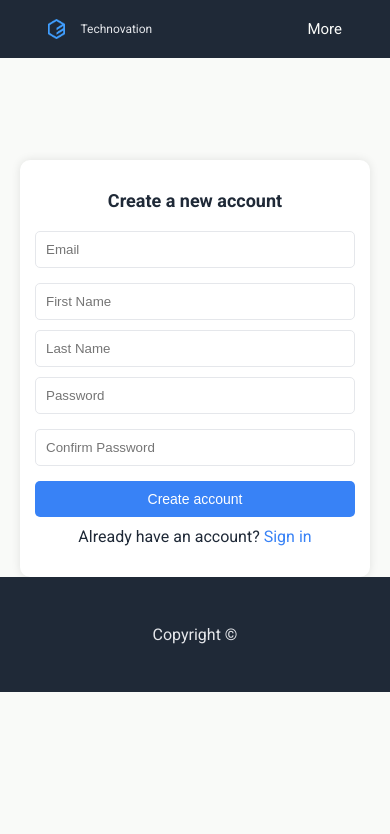
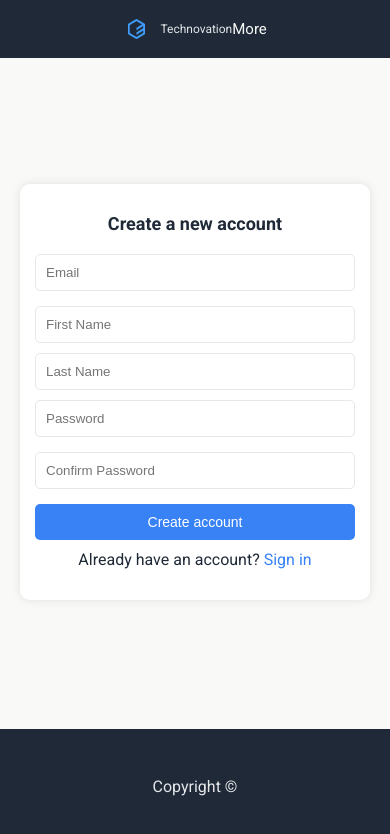
Before and after one commit to AhmedShab/assignment-2, a plain HTML site: page pages/sign up page/sign-up.html in a window 390 px wide. Drawn offline with Linux system fonts and the light colour scheme.

Commit message:
Update responsive

```diff
--- a/pages/forgot-password/forgot-password.css
+++ b/pages/forgot-password/forgot-password.css
@@ -29,6 +29,8 @@ header {
   position: fixed;
   top: 0px;
   width: 100%;
+  max-width: 1024px;
+  margin: 0 auto;
   background-color: var(--secondary-color);
   display: flex;
   justify-content: space-between;
@@ -90,16 +92,20 @@ html, body {
   padding: 0;
   display: flex;
   flex-direction: column;
+  height: 100%;
 }
+
 footer {
-  margin-top: 6rem;
+  margin-top: auto;
+  max-width: 1024px;
+  margin: 0 auto;
   background-color: var(--secondary-color);
   color: var(--background-color);
-  padding: 2rem 0rem;
+  padding: 2rem 0;
   display: flex;
   justify-content: center;
   align-items: center;
-  left: 0;
+  max-width: 1024px;
   width: 100%;
 }
 
@@ -108,6 +114,11 @@ main {
   display: flex;
   flex-direction: column;
   justify-content: center;
+  align-items: center;
+  min-height: calc(100vh - var(--header-height) - var(--footer-height));
+  max-width: 1024px;
+  width: 100%;
+  margin: 0 auto;
 }
 
 .logo {
@@ -124,11 +135,12 @@ main {
   justify-content: center;
   margin: 0 auto;
   padding: 0 20px;
-  min-height: 100vh;
+  max-width: 1024px;
+  width: 100%;
   text-align: center;
   flex: 1;
   padding: 0 20px;
-  margin-top: 10rem;
+  margin-top: 5rem;
 }
 
 .logo-img {
@@ -210,9 +222,7 @@ main {
 
 /* Responsive Design */
 @media (max-width: 768px) {
-  footer{
-    margin-top: 10rem;
-  }
+
   .nav-container {
     display: none;
   }
@@ -222,10 +232,6 @@ main {
 
   .dropdown:hover .nav-container a:not(:first-child) {
     display: block;
-  }
-  header {
-    padding: 5px 5rem;
-    font-size: 14px;
   }
   .register-container {
     display: none;
@@ -239,20 +245,21 @@ main {
   .forgot-password-form {
     padding: 20px;
   }
+  header,
+  main,
+  footer {
+    max-width: 768px;
+    margin: 0 auto;
+  }
 }
 
-@media (max-width: 480px) {
+@media (max-width: 425px) {
   .logo-container p {
     font-size: 12px;
   }
   .logo-container img {
     height: 20px;
   }
-  header {
-    padding: 5px 3rem;
-    font-size: 12px;
-  }
-
   .register-container {
     display: none;
   }
@@ -273,20 +280,20 @@ main {
   .forgot-password-form button {
     font-size: 14px;
   }
-
+  header,
+  main,
   footer {
-    margin-top: auto;
+    max-width: 425px;
+    margin: 0 auto;
   }
 }
 
 
-@media (min-width: 1800px) {
+@media (min-width: 1024px) {
+  header,
+  main,
   footer {
-    position: absolute;
-    bottom: 0;
-  }
-  .forgot-password-container{
-    margin-top: 0;
-    min-height: 100vh;
+    max-width: 1024px;
+    margin: 0 auto;
   }
 }
--- a/pages/sign in page/sign-in.css
+++ b/pages/sign in page/sign-in.css
@@ -37,6 +37,8 @@ header {
   font-size: 18px;
   padding: 5px 8rem;
   z-index: 1000;
+  max-width: 1024px;
+  margin: 0 auto;
 }
 
 header div p {
@@ -71,16 +73,18 @@ header div p {
 .dropdown:hover .dropdown-content {
   display: block;
 }
+
 footer {
-  margin-top: 6rem;
   background-color: var(--secondary-color);
   color: var(--background-color);
-  padding: 2rem 0rem;
+  padding: 2rem 0;
   display: flex;
   justify-content: center;
   align-items: center;
-  left: 0;
   width: 100%;
+  margin-top: auto;
+  max-width: 1024px;
+  margin: 0 auto;
 }
 
 .dropdown:hover a {
@@ -101,6 +105,7 @@ html, body {
   padding: 0;
   display: flex;
   flex-direction: column;
+  height: 100%;
 }
 
 .logo {
@@ -114,6 +119,11 @@ main {
   display: flex;
   flex-direction: column;
   justify-content: center;
+  align-items: center;
+  min-height: calc(100vh - var(--header-height) - var(--footer-height));
+  max-width: 1024px;
+  width: 100%;
+  margin: 0 auto;
 }
 
 /* Main section styling */
@@ -123,10 +133,12 @@ main {
   align-items: center;
   justify-content: center;
   margin: 0 auto;
-  min-height: 100vh;
+  text-align: center;
   flex: 1;
   padding: 0 20px;
+  max-width: 1024px;
   margin-top: 10rem;
+  width: 100%;
 }
 
 .logo-img {
@@ -206,9 +218,6 @@ main {
 
 /* Responsive Design */
 @media (max-width: 768px) {
-  footer {
-    margin-top: 10rem;
-  }
   .nav-container {
     display: none;
   }
@@ -219,12 +228,9 @@ main {
   .dropdown:hover .nav-container a:not(:first-child) {
     display: block;
   }
-  header {
-    padding: 5px 5rem;
-    font-size: 14px;
-  }
-  .register-container {
-    display: none;
+
+  .signin-container{
+    margin-top: 60px;
   }
   .logo-container img {
     height: 25px;
@@ -235,22 +241,24 @@ main {
   .signin-form {
     padding: 20px;
   }
+  header,
+  main,
+  footer {
+    max-width: 768px;
+    margin: 0 auto;
+  }
 }
 
-@media (max-width: 480px) {
+@media (max-width: 425px) {
   .logo-container p {
     font-size: 12px;
   }
   .logo-container img {
     height: 20px;
   }
-  header {
-    padding: 5px 3rem;
-    font-size: 12px;
-  }
 
-  .register-container {
-    display: none;
+  .signin-container{
+    margin-top: 55px;
   }
 
   .signin-form {
@@ -264,19 +272,22 @@ main {
   .signin-form button {
     font-size: 14px;
   }
-
+  header,
+  main,
   footer {
-    margin-top: auto;
+    max-width: 425px;
+    margin: 0 auto;
   }
 }
 
-@media (min-width: 1800px) {
+@media (min-width: 1024px) {
+  header,
+  main,
   footer {
-    position: absolute;
-    bottom: 0;
+    max-width: 1024px;
+    margin: 0 auto;
   }
   .signin-container{
-    margin-top: 0;
     min-height: 100vh;
   }
 }
--- a/pages/sign up page/sign-up.css
+++ b/pages/sign up page/sign-up.css
@@ -43,6 +43,8 @@ header {
   font-size: 18px;
   padding: 5px 8rem;
   z-index: 1000;
+  max-width: 1024px;
+  margin: 0 auto;
 }
 
 header div p {
@@ -91,10 +93,19 @@ html, body {
   padding: 0;
   display: flex;
   flex-direction: column;
+  height: 100%;
 }
 
 main {
   flex: 1;
+  display: flex;
+  flex-direction: column;
+  justify-content: center;
+  align-items: center;
+  min-height: calc(100vh - var(--header-height) - var(--footer-height));
+  max-width: 1024px;
+  width: 100%;
+  margin: 0 auto;
 }
 
 .logo {
@@ -112,6 +123,9 @@ main {
   flex: 1;
   margin-top: 10rem;
   padding: 0 20px;
+  text-align: center;
+  max-width: 1024px;
+  width: 100%;
 }
 
 .logo-img {
@@ -196,18 +210,27 @@ main {
 }
 
 footer {
-  margin-top: 6rem;
   background-color: var(--secondary-color);
   color: var(--background-color);
+  margin-top: auto;
   padding: 2rem 0rem;
   display: flex;
   justify-content: center;
   align-items: center;
   width: 100%;
+  max-width: 1024px;
+  margin: 0 auto;
 }
 
 /* Responsive Design */
 @media (max-width: 768px) {
+
+  header,
+  main,
+  footer {
+    max-width: 768px;
+    margin: 0 auto;
+  }
   .nav-container {
     display: none;
   }
@@ -218,13 +241,12 @@ footer {
   .dropdown:hover .nav-container a:not(:first-child) {
     display: block;
   }
-  header {
-    padding: 5px 5rem;
-    font-size: 14px;
+
+  .signup-container{
+    margin-top: 45px;
+    min-height: 100vh;
   }
-  .register-container {
-    display: none;
-  }
+
   .logo-container img {
     height: 25px;
   }
@@ -245,27 +267,26 @@ footer {
     margin-bottom: 10px;
   }
 
-  footer {
-    margin-top: 10rem;
-  }
 }
 
-@media (max-width: 480px) {
+@media (max-width: 425px) {
+  header,
+  main,
+  footer {
+    max-width: 425px;
+    margin: 0 auto;
+  }
   .logo-container p {
     font-size: 12px;
   }
   .logo-container img {
     height: 20px;
   }
-  header {
-    padding: 5px 3rem;
-    font-size: 12px;
+
+  .signup-container{
+    margin-top: 55px;
+    min-height: 100vh;
   }
-
-  .register-container {
-    display: none;
-  }
-
 
   .signup-form {
     padding: 15px;
@@ -278,19 +299,17 @@ footer {
   .signup-form button {
     font-size: 14px;
   }
-
-  footer {
-    margin-top: auto;
-  }
 }
 
-@media (min-width: 1800px) {
+@media (min-width: 1024px) {
+  header,
+  main,
   footer {
-    position: absolute;
-    bottom: 0;
+    max-width: 1024px;
+    margin: 0 auto;
   }
   .signup-container{
-    margin-top: 0;
+    margin-top: 65px;
     min-height: 100vh;
   }
 }
```
